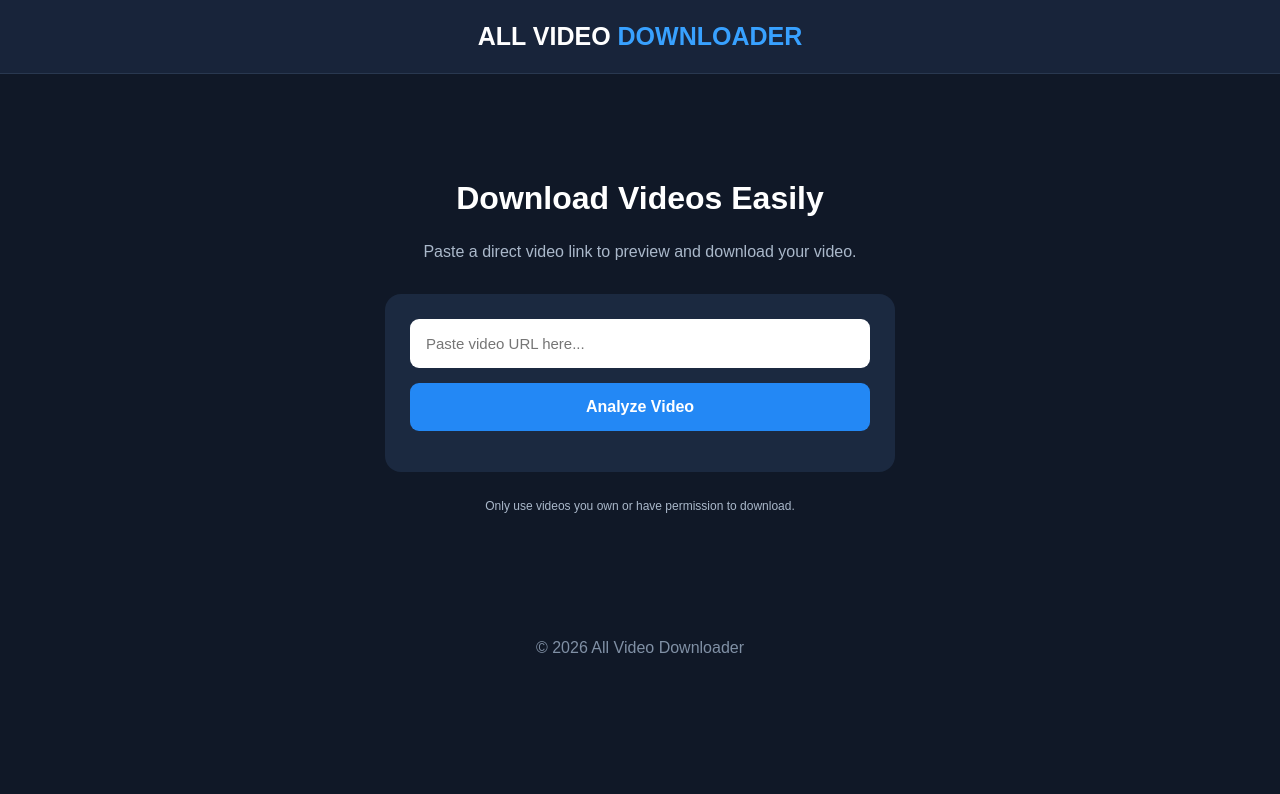
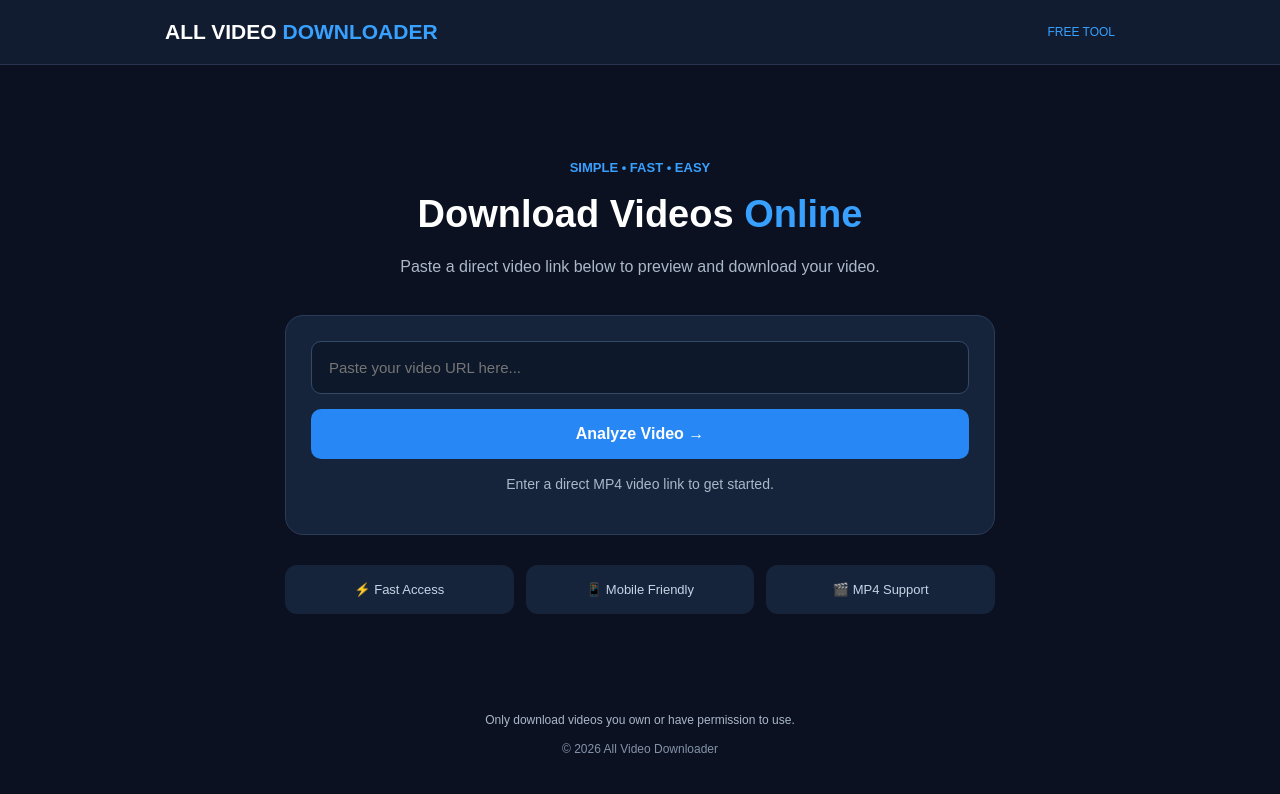
Before and after one commit to dinithrukshan0-cyber/all-video-downloader, a plain HTML site: page index.html in a window 1280 px wide. Drawn offline with Linux system fonts and the light colour scheme.

Commit message:
Update index.html

```diff
--- a/index.html
+++ b/index.html
@@ -10,98 +10,148 @@
 body{
  margin:0;
  font-family:Arial,sans-serif;
- background:#101827;
- color:white;
- min-height:100vh;
+ background:#0b1120;
+ color:#fff;
 }
 header{
- padding:22px;
- text-align:center;
- background:#18243a;
- border-bottom:1px solid #293850;
+ padding:20px;
+ background:#111c31;
+ border-bottom:1px solid #26344d;
 }
-.logo{font-size:25px;font-weight:bold}
+nav{
+ max-width:950px;
+ margin:auto;
+ display:flex;
+ justify-content:space-between;
+ align-items:center;
+}
+.logo{font-size:21px;font-weight:bold}
 .logo span{color:#38a1ff}
-main{
- max-width:550px;
- margin:65px auto;
+.hero{
+ max-width:750px;
+ margin:75px auto 30px;
  padding:20px;
  text-align:center;
 }
-h1{font-size:32px}
+.tag{
+ color:#38a1ff;
+ font-size:13px;
+ font-weight:bold;
+}
+h1{font-size:38px;margin:18px 0}
+h1 span{color:#38a1ff}
 p{color:#aab8ca;line-height:1.6}
-.panel{
- background:#1b2940;
+.card{
+ background:#16243b;
+ border:1px solid #2b3c58;
+ border-radius:18px;
  padding:25px;
- border-radius:16px;
- margin-top:30px;
+ margin-top:35px;
 }
 input{
  width:100%;
- padding:16px;
- border:0;
- border-radius:9px;
+ padding:17px;
+ border-radius:10px;
+ border:1px solid #344966;
+ background:#0d182a;
+ color:white;
  font-size:15px;
+ outline:none;
  margin-bottom:15px;
 }
 button{
  width:100%;
- padding:15px;
+ padding:16px;
+ background:#2687f5;
  border:0;
- border-radius:9px;
- background:#2388f5;
+ border-radius:10px;
  color:white;
+ font-weight:bold;
  font-size:16px;
- font-weight:bold;
  cursor:pointer;
 }
+button:active{opacity:.8}
 video{
  width:100%;
  margin-top:20px;
- border-radius:10px;
+ border-radius:12px;
  display:none;
+ background:#000;
 }
 #download{
  display:none;
  margin-top:15px;
- padding:14px;
- background:#16a36a;
+ padding:15px;
+ background:#12a56a;
  color:white;
  text-decoration:none;
- border-radius:9px;
- display:none;
+ border-radius:10px;
+ font-weight:bold;
 }
-.note{font-size:12px;margin-top:25px}
-footer{text-align:center;color:#8090a5;padding:25px}
+#message{font-size:14px}
+.features{
+ display:grid;
+ grid-template-columns:repeat(3,1fr);
+ gap:12px;
+ margin-top:30px;
+}
+.feature{
+ background:#16243b;
+ padding:17px 8px;
+ border-radius:12px;
+ font-size:13px;
+ color:#c6d4e7;
+}
+footer{
+ text-align:center;
+ padding:35px 15px;
+ color:#8493a9;
+ font-size:12px;
+}
+@media(max-width:500px){
+ .hero{margin:45px auto 20px}
+ h1{font-size:30px}
+ .features{grid-template-columns:1fr}
+}
 </style>
 </head>
 <body>
+
 <header>
+<nav>
 <div class="logo">ALL VIDEO <span>DOWNLOADER</span></div>
+<div style="color:#38a1ff;font-size:12px">FREE TOOL</div>
+</nav>
 </header>
 
-<main>
- <h1>Download Videos Easily</h1>
- <p>Paste a direct video link to preview and download your video.</p>
+<section class="hero">
+<div class="tag">SIMPLE • FAST • EASY</div>
+<h1>Download Videos <span>Online</span></h1>
+<p>Paste a direct video link below to preview and download your video.</p>
 
- <div class="panel">
+<div class="card">
 <input id="url" type="url"
-  placeholder="Paste video URL here...">
-  <button onclick="getVideo()">Analyze Video</button>
+placeholder="Paste your video URL here...">
+<button onclick="getVideo()">Analyze Video →</button>
 
-  <p id="message"></p>
+<p id="message">Enter a direct MP4 video link to get started.</p>
+
 <video id="preview" controls></video>
+
 <a id="download" href="#" download="video.mp4">
-  Download Video
+Download Video ↓
 </a>
 </div>
 
- <p class="note">
- Only use videos you own or have permission to download.
- </p>
-</main>
+<div class="features">
+<div class="feature">⚡ Fast Access</div>
+<div class="feature">📱 Mobile Friendly</div>
+<div class="feature">🎬 MP4 Support</div>
+</div>
+</section>
 
 <footer>
+<p>Only download videos you own or have permission to use.</p>
 © 2026 All Video Downloader
 </footer>
 
@@ -112,6 +162,9 @@ function getVideo(){
  const video=document.getElementById("preview");
  const download=document.getElementById("download");
 
+ video.pause();
+ video.removeAttribute("src");
+ video.load();
  video.style.display="none";
  download.style.display="none";
 
@@ -120,22 +173,38 @@ function getVideo(){
   return;
  }
 
+ let parsed;
  try{
-  const parsed=new URL(url);
-  if(!["http:","https:"].includes(parsed.protocol)){
+  parsed=new URL(url);
+  if(!["http:","https:"].includes(parsed.protocol))
    throw new Error();
-  }
  }catch(e){
-  message.textContent="Please enter a valid video URL.";
+  message.textContent="Please enter a valid URL.";
   return;
  }
+
+ if(!/\.(mp4|webm|ogg)(\?.*)?$/i.test(parsed.pathname+parsed.search)){
+  message.textContent="Please use a direct MP4, WebM or OGG video link.";
+  return;
+ }
+
+ message.textContent="Loading video preview...";
 
  video.src=url;
  video.style.display="block";
  download.href=url;
  download.style.display="block";
- message.textContent="Video link added. Preview or try downloading.";
+
+ video.onerror=function(){
+  message.textContent="Unable to play this video. The link may not allow direct access.";
+  download.style.display="none";
+ };
+ video.onloadedmetadata=function(){
+  message.textContent="Video is ready to preview.";
+ };
+ video.load();
 }
 </script>
+
 </body>
 </html>
```
Lines whose indentation alone changed are shown as unchanged.
